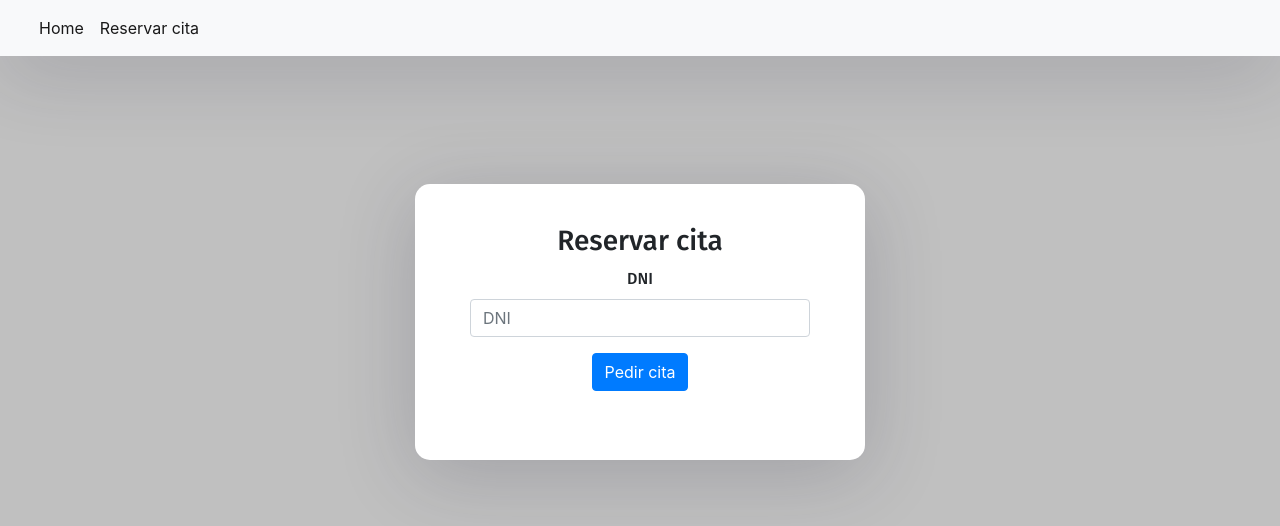
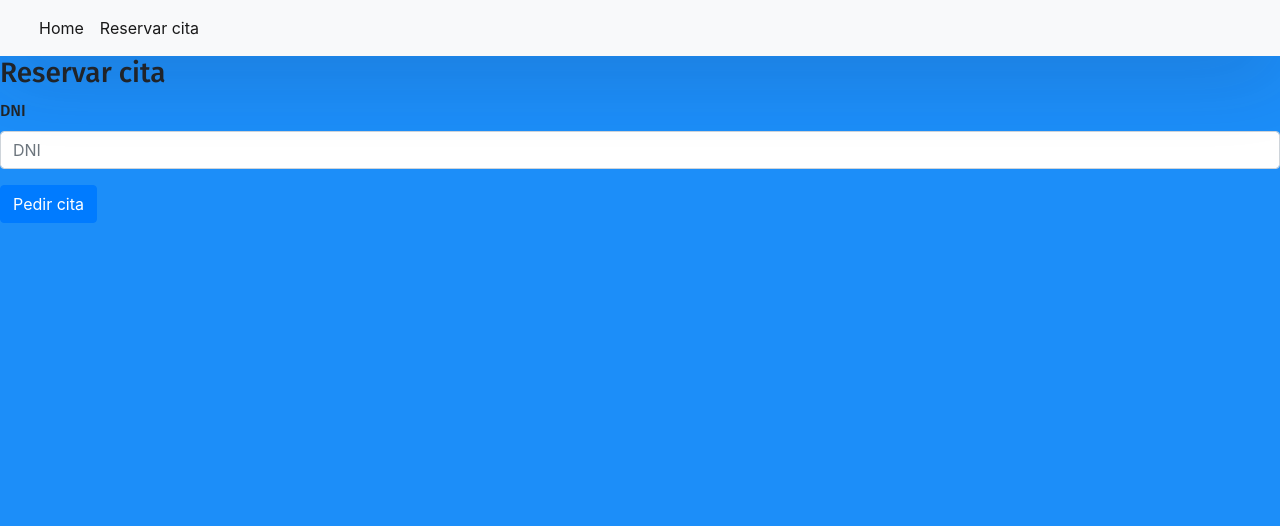
Before and after one commit to ArturoAlcaniz/practicaIntegradaG7-frontend, a React (Create React App) app: page /appointment in a window 1280 px wide. Shown: the top 526 px of the page. Built offline with nearby package versions, Linux system fonts and the light colour scheme.

Commit message:
Merge conflict solution

```diff
--- a/package.json
+++ b/package.json
@@ -3,15 +3,15 @@
   "version": "0.1.0",
   "private": true,
   "dependencies": {
-    "axios": "^0.23.0",
+    "axios": "^0.19.2",
     "bootstrap": "^4.6.0",
     "dotenv": "^10.0.0",
+    "mocha": "^9.1.1",
     "react": "^16.12.0",
     "react-dom": "^16.12.0",
     "react-dotenv": "^0.1.3",
     "react-router-dom": "^5.3.0",
     "react-scripts": "^3.3.0",
-    "save": "^2.4.0",
     "selenium-webdriver": "^4.0.0-rc-1",
     "typescript": "^4.4.3"
   },
@@ -36,7 +36,7 @@
   },
   "devDependencies": {
     "chromedriver": "^93.0.1",
-    "mocha": "^9.1.3",
+    "mocha": "^9.1.1",
     "web-vitals": "^2.1.0"
   },
   "react-dotenv": {
--- /dev/null
+++ b/src/components/App/App.jsx
@@ -0,0 +1,29 @@
+import React from 'react';
+import './App.css';
+import {BrowserRouter as Router}  from "react-router-dom";
+
+function App () {
+     return (<Router>
+         <div className="App">
+           <nav className="navbar navbar-expand-lg navbar-light bg-light">
+             <div className="container-fluid">
+			    <button className="navbar-toggler" type="button" data-bs-toggle="collapse" data-bs-target="#navbarNavDropdown" aria-controls="navbarNavDropdown" aria-expanded="false" aria-label="Toggle navigation">
+			      <span className="navbar-toggler-icon"></span>
+			    </button>
+			    <div className="collapse navbar-collapse" id="navbarNavDropdown">
+			      <ul className="navbar-nav">
+			        <li className="nav-item">
+			          <a className="nav-link active" aria-current="page" href="/Centros">Centros</a>
+			        </li>
+					<li className="nav-item">
+			          <a className="nav-link active" aria-current="page" href="/Usuarios">Usuarios</a>
+			        </li>
+			      </ul>
+			    </div>
+			  </div>
+           </nav>
+        </div>
+    </Router>);
+}
+
+export default App;
--- a/src/index.js
+++ b/src/index.js
@@ -1,18 +1,34 @@
-import React from "react";
-import ReactDOM from "react-dom";
-import { BrowserRouter as Router, Route } from 'react-router-dom'
-import Appointment from './components/appointment'
-import "./utils/styles/index.css";
-import App from "./components/App/App.js";
+import React from 'react';
+import ReactDOM from 'react-dom';
+import { BrowserRouter as Router, Route } from 'react-router-dom';
+
+import reportWebVitals from './reportWebVitals';
+import '../src/utils/styles/index.css';
+import 'bootstrap/dist/css/bootstrap.css';
+
+import App from './components/App/App';
+import Centros from './components/Centros';
+import FormularioCentros from './components/FormularioCentros';
+import Usuarios from './components/Usuarios';
+import FormularioUsuarios from './components/FormularioUsuarios';
+import Appointment from './components/appointment';
+
+
 function Routing() {
 	return (
-			<div>
+		<div>
 			<App />
 			<Router>
-			<Route path="/appointment" exact component={Appointment} />
+			<Route path="/Centros" exact component={Centros} />
+			<Route path="/FormularioCentros" exact component={FormularioCentros} />
+			<Route path="/Usuarios" exact component={Usuarios} />
+			<Route path="/FormularioUsuarios" exact component={FormularioUsuarios} />
+				<Route path="/appointment" exact component={Appointment} />
 			</Router>
-			</div>
+		</div>
 	)
 }
 ReactDOM.render(<Routing />,
-		document.getElementById("root"))
+	document.getElementById("root"))
+
+reportWebVitals();
--- a/src/utils/styles/index.css
+++ b/src/utils/styles/index.css
@@ -3,7 +3,7 @@
 box-sizing: border-box;
 }
 body {
- background: #C0C0C0 !important;
+background: #1C8EF9 !important;
 min-height: 100vh;
 display: flex;
 font-weight: 400;
@@ -21,14 +21,14 @@ body, html, .App, #root, .auth-wrapper {
 background-color: #ffffff;
 box-shadow: 0px 14px 80px rgba(34, 35, 58, 0.2);
 }
-.appoint-wrapper {
+.auth-wrapper {
 display: block;
 justify-content: center;
 flex-direction: column;
- text-align: center;
- padding-top: 10%;
+text-align: left;
+padding-top: 50px;
 }
-.appoint-inner {
+.auth-inner {
 width: 450px;
 margin: auto;
 background: #ffffff;
@@ -58,7 +58,3 @@ body, html, .App, #root, .auth-wrapper {
 color: #7f7d7d;
 margin: 0;
 }
-code {
-  font-family: source-code-pro, Menlo, Monaco, Consolas, 'Courier New',
-    monospace;
-}
```
Also changed, not shown: 1 other file (tests, documents, lock files or other folders). Lines whose indentation alone changed are shown as unchanged.
